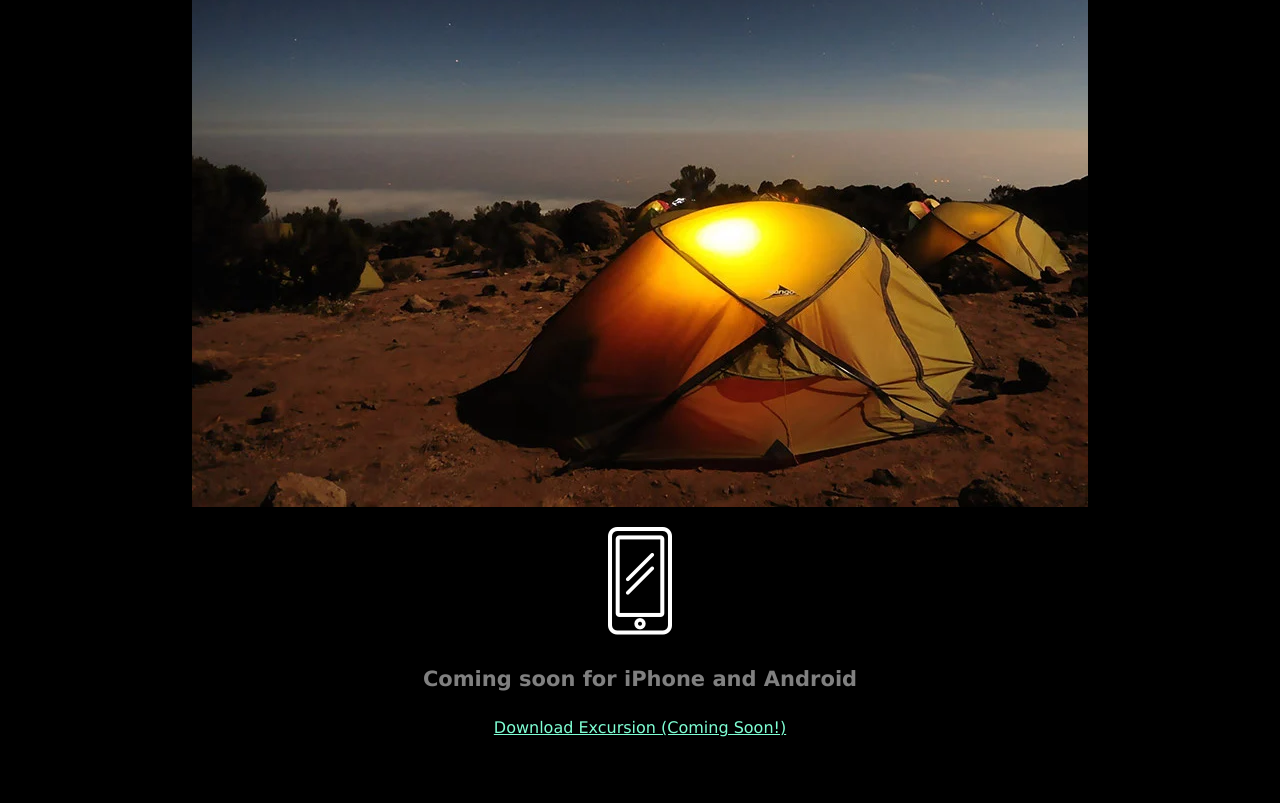
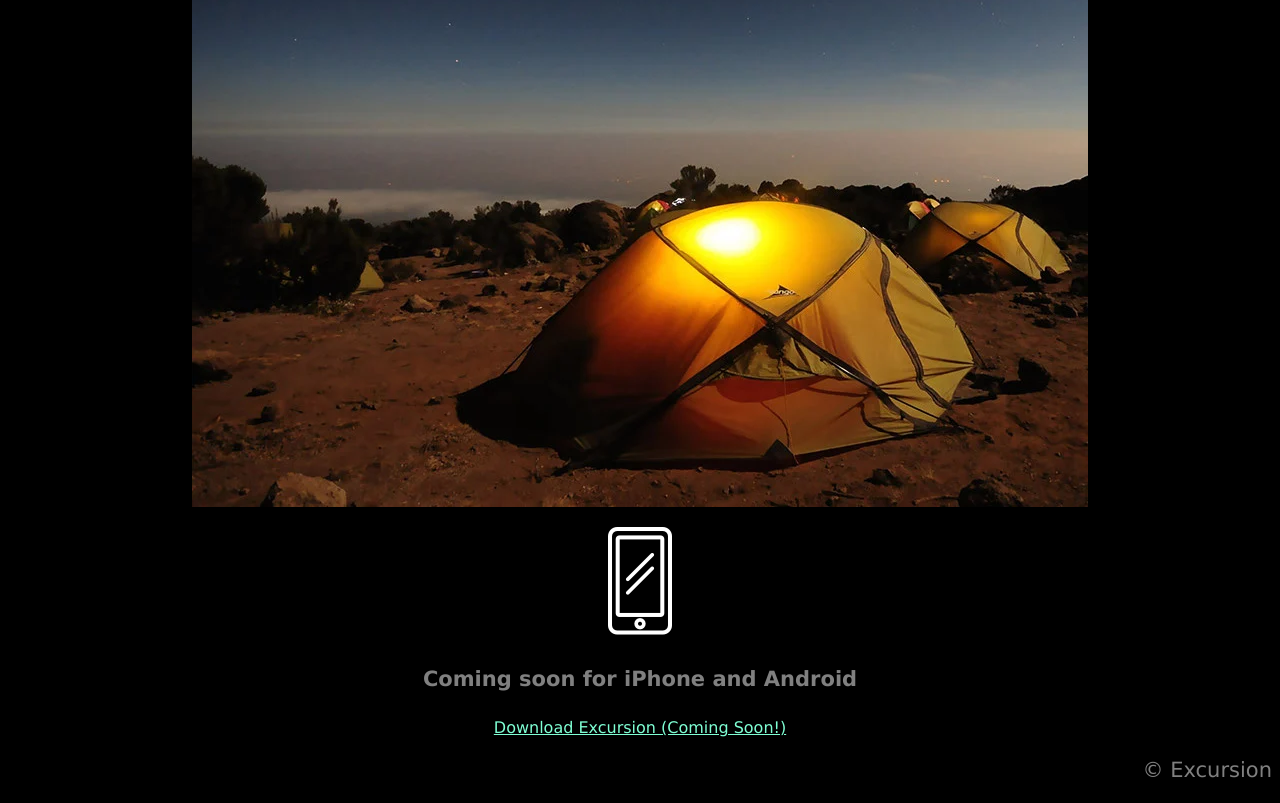
Before and after one commit to Mitch-L/excursion, a plain HTML site: page index.html in a window 1280 px wide. Shown: the part 505-1308 px from the top of the page. Before the commit the page ends 1258 px from the top, so only its background shows below. Drawn offline with Linux system fonts and the light colour scheme.

Commit message:
Final Push

```diff
--- a/index.html
+++ b/index.html
@@ -21,5 +21,6 @@
         <p><img src="resources/images/phone.webp"></p>
         <h4 class="header--sub-header">Coming soon for iPhone and Android</h4>
         <p><a class="link--cta" href="#">Download Excursion (Coming Soon!)</a></p>
+        <p class="footer--copyright">© Excursion</p>
     </body>
 </html>
--- a/resources/css/style.css
+++ b/resources/css/style.css
@@ -29,3 +29,9 @@ body {
     font-size: 16px;
     color: aquamarine;
 }
+
+/* Footer */
+.footer--copyright {
+    font-size: 21px;
+    color: grey;
+    text-align: right;
```
